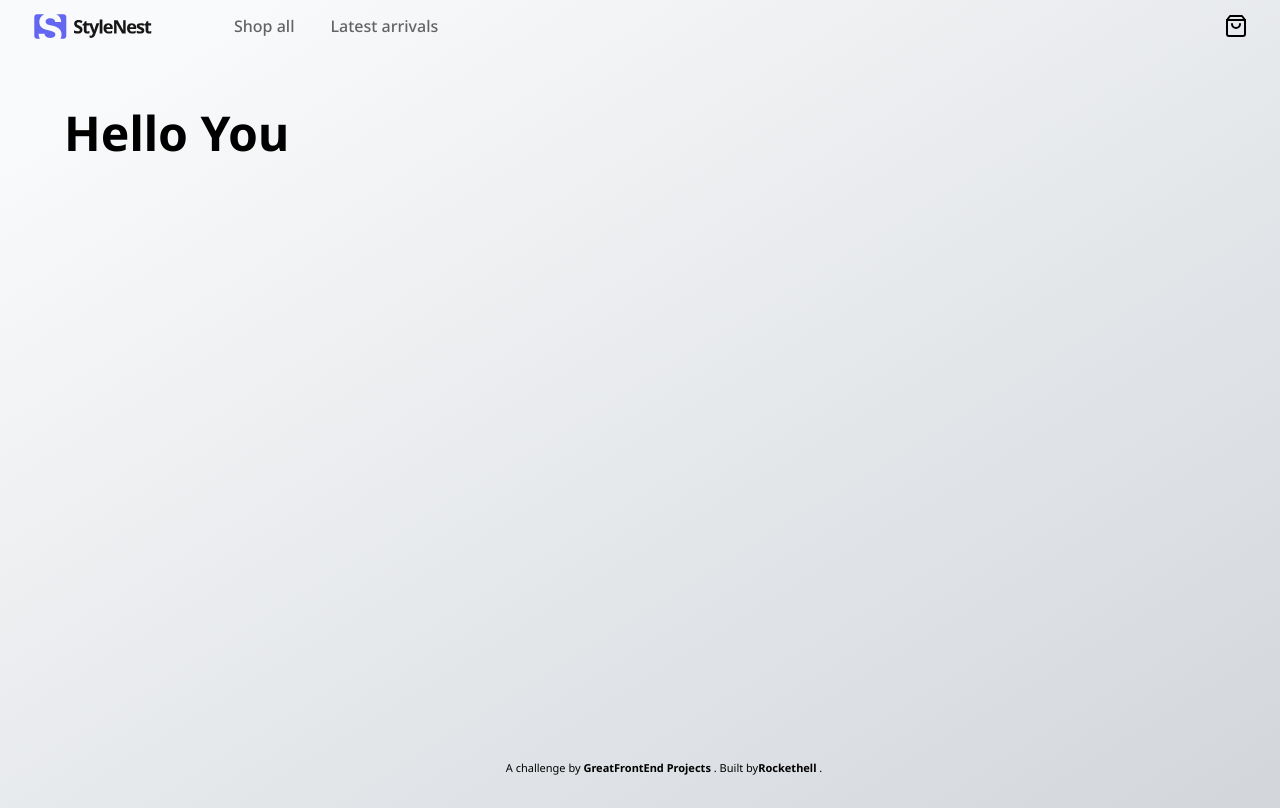
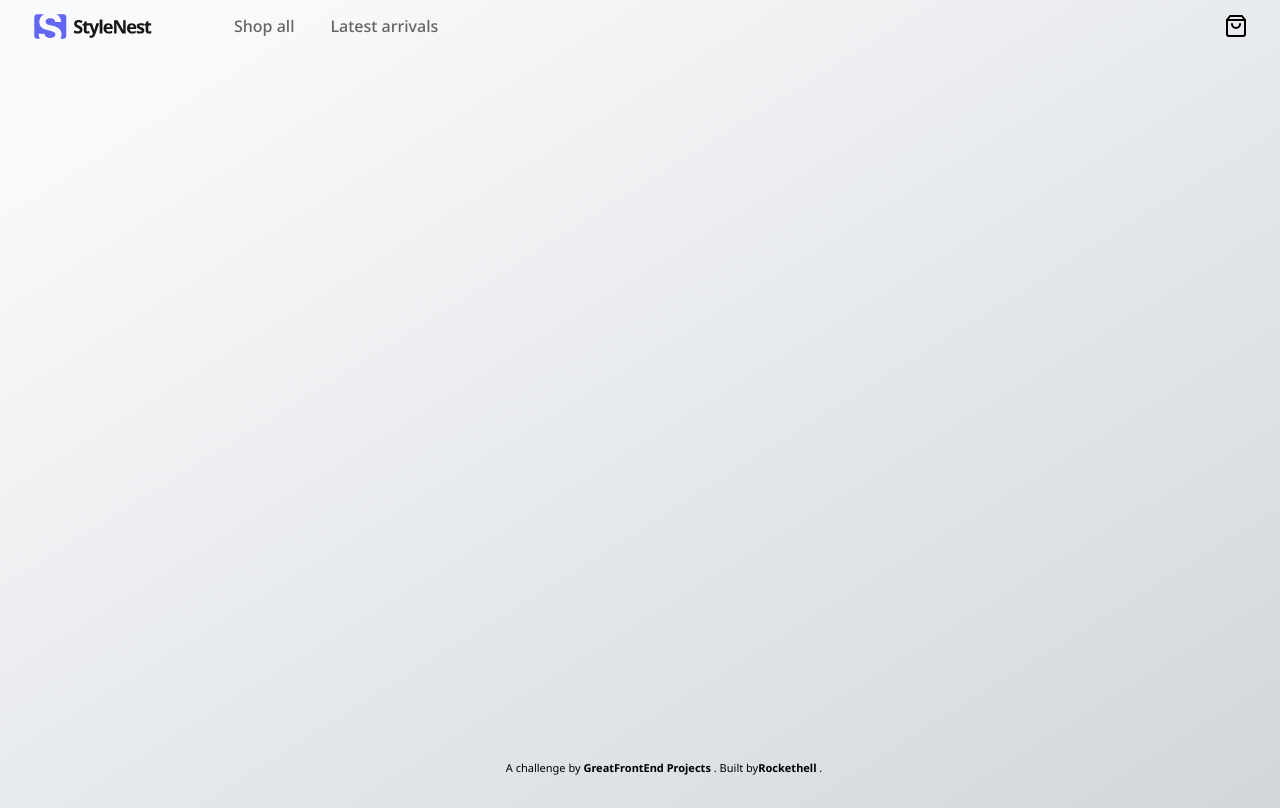
Before and after one commit to rockethelll/stylenest, a Next.js app: page / in a window 1280 px wide. Built offline with nearby package versions, Linux system fonts and the light colour scheme.

Commit message:
remove text on home page

```diff
--- a/src/app/page.tsx
+++ b/src/app/page.tsx
@@ -1,3 +1,3 @@
 export default function Home() {
-  return <div className="m-16 text-5xl font-bold">Hello You</div>;
+  return <div className="m-16 text-5xl font-bold"></div>;
 }
```
